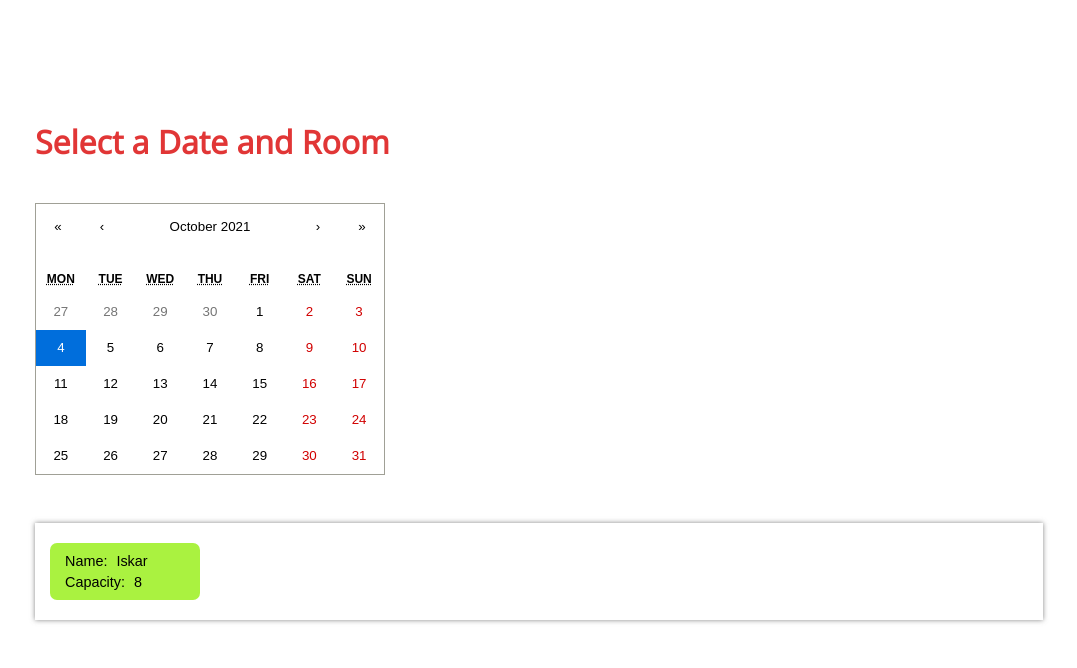
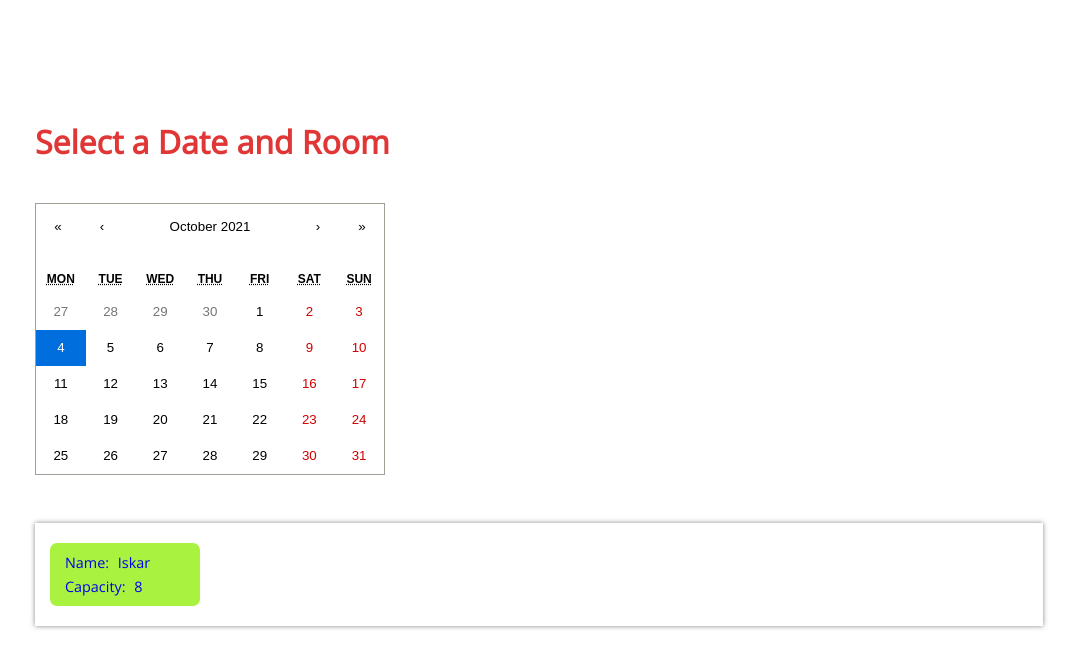
Before and after one commit to dbegogow/Meeting-Scheduling-Application, a React (Create React App) app in the folder client/meeting-scheduling-application/: page / in a window 1280 px wide. Shown: the top 668 px of the page, without its empty margins (101-1178 px from the left). Built offline with nearby package versions, Linux system fonts and the light colour scheme.

Commit message:
Made room button a link

```diff
--- a/client/meeting-scheduling-application/src/components/Room.js
+++ b/client/meeting-scheduling-application/src/components/Room.js
@@ -1,7 +1,8 @@
+import { Link } from "react-router-dom";
 
 const Room = () => {
     return (
-        <button>
+        <Link to="/slots" className="room">
             <span>
                 <span>Name: </span>
                 Iskar
@@ -10,7 +11,7 @@ const Room = () => {
                 <span>Capacity: </span>
                 8
             </span>
-        </button>
+        </Link>
     );
 };
 
--- a/client/meeting-scheduling-application/src/components/Slots.js
+++ b/client/meeting-scheduling-application/src/components/Slots.js
@@ -5,8 +5,8 @@ const Slots = () => {
         <div className="slots-container">
             <form>
                 <h1>Slots</h1>
-                <label for="time">Meeting Time</label>
-                <input type="text" id="time" placeholder="12:30-13:30" />
+                <label for="time">Meeting Duration</label>
+                <input type="text" id="time" placeholder="01:30" />
                 <button>Search for slots</button>
             </form>
         </div>
--- a/client/meeting-scheduling-application/src/index.css
+++ b/client/meeting-scheduling-application/src/index.css
@@ -29,7 +29,7 @@ html {
     row-gap: 10px;
 }
 
-.rooms-container button {
+.rooms-container .room {
     display: flex;
     flex-direction: column;
     background: #AAF240;
@@ -38,20 +38,21 @@ html {
     font-size: 0.9rem;
     border: none;
     border-radius: 7px;
+    text-decoration: none;
 }
 
-.rooms-container button:hover {
+.rooms-container .room:hover {
     cursor: pointer;
     background: #32A213;
     color: #FFF;
     transition: 0.3s ease;
 }
 
-.rooms-container button span:first-child {
+.rooms-container .room span:first-child {
     margin-bottom: 5px;
 }
 
-.rooms-container button span span {
+.rooms-container .room span span {
     margin-right: 5px;
 }
 
```
